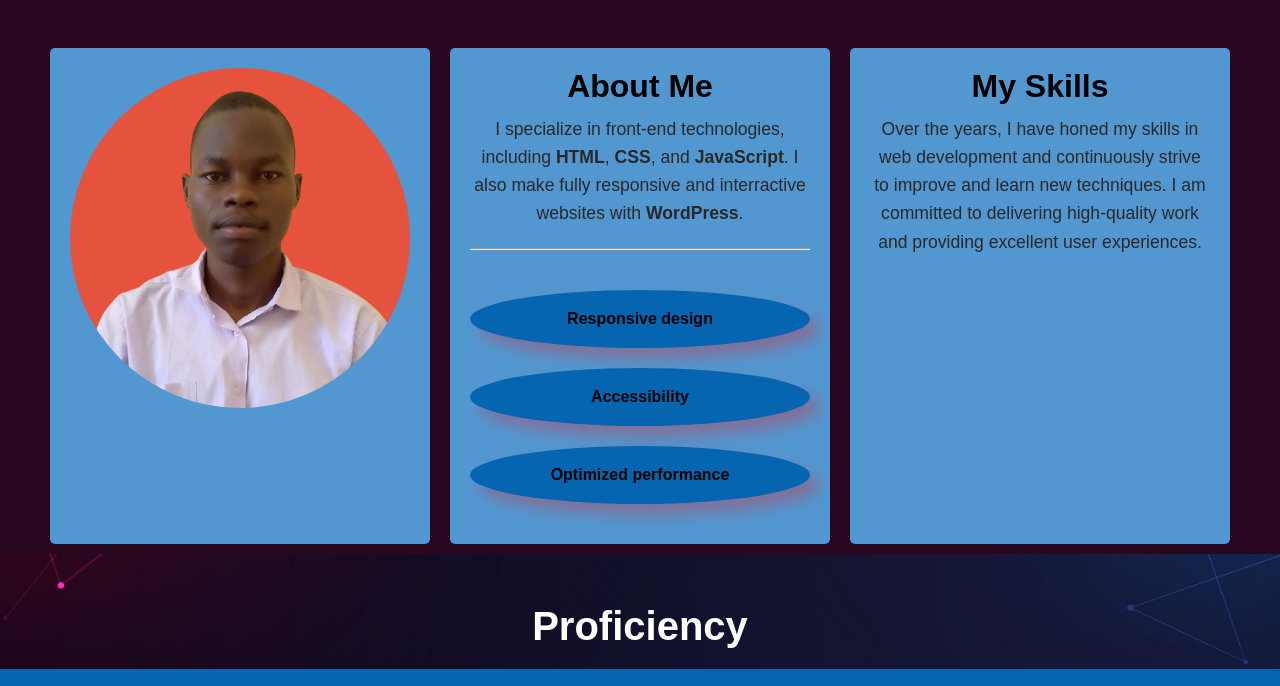
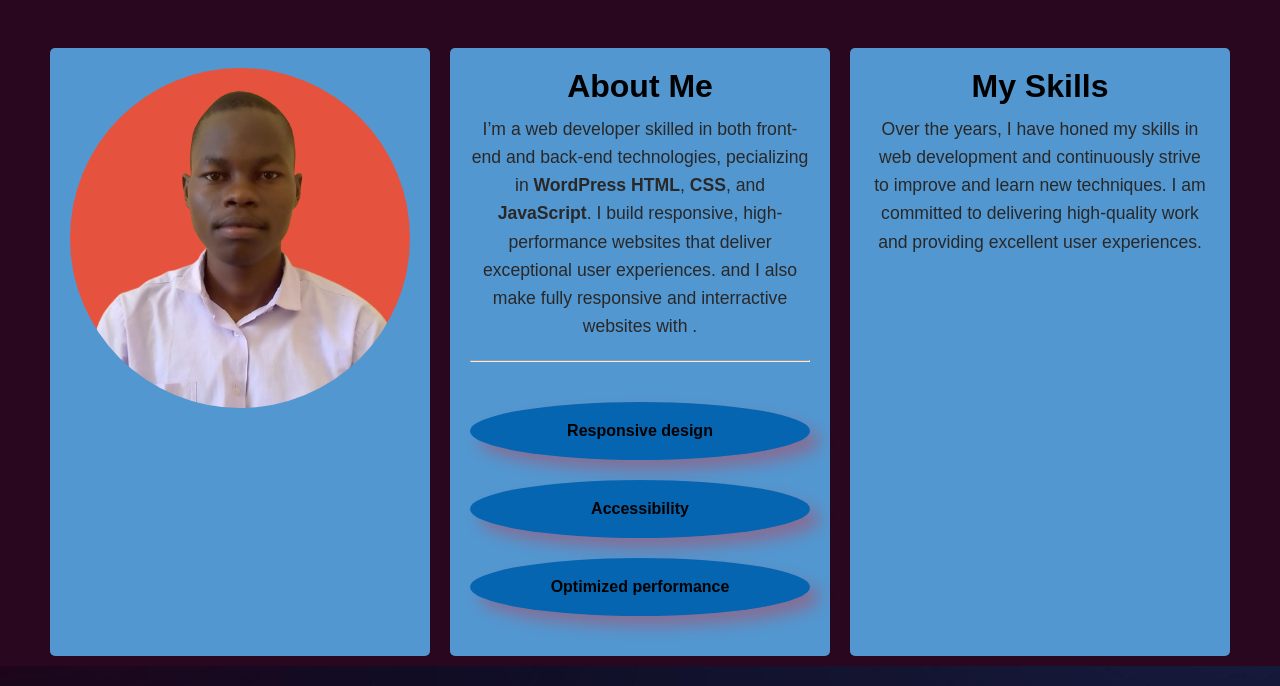
Before and after one commit to SamsonElimLotini/Portfolio, a plain HTML site: page index.html in a window 1280 px wide. Shown: the part 992-1678 px from the top of the page. Drawn offline with nearby package versions, Linux system fonts and the light colour scheme.

Commit message:
paragraph update

```diff
--- a/index.html
+++ b/index.html
@@ -60,8 +60,10 @@
             <div class="about-item">
                 <h2>About Me</h2>
                 <p>
-                    I specialize in front-end technologies, including <strong>HTML</strong>, <strong>CSS</strong>, and
-                    <strong>JavaScript</strong>. I also make fully responsive and interractive websites with <strong>WordPress</strong>.
+                    I’m a web developer skilled in both front-end and back-end technologies,
+                    pecializing in <strong>WordPress</strong> <strong>HTML</strong>,  <strong>CSS</strong>, and <strong>JavaScript</strong>. I build responsive,
+                    high-performance websites that deliver exceptional user experiences.  and
+                     I also make fully responsive and interractive websites with .
                 </p>
 
                 <hr class="line">
```
